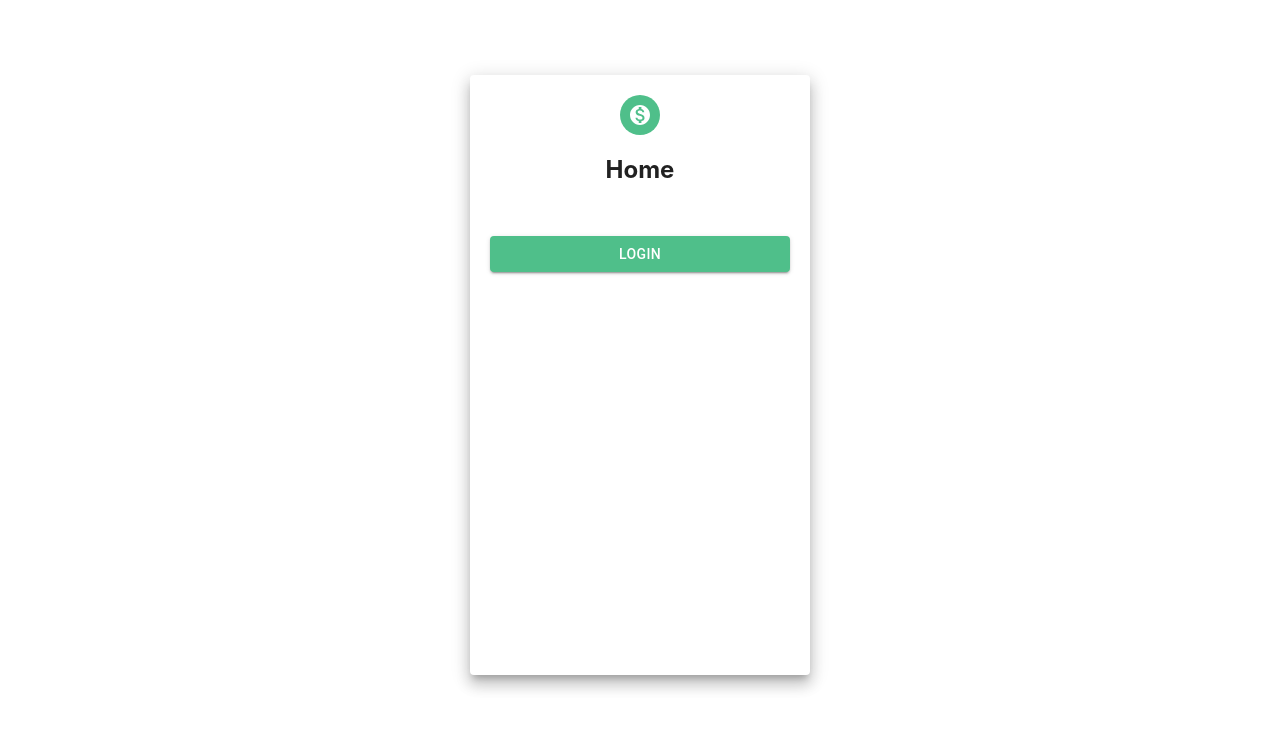
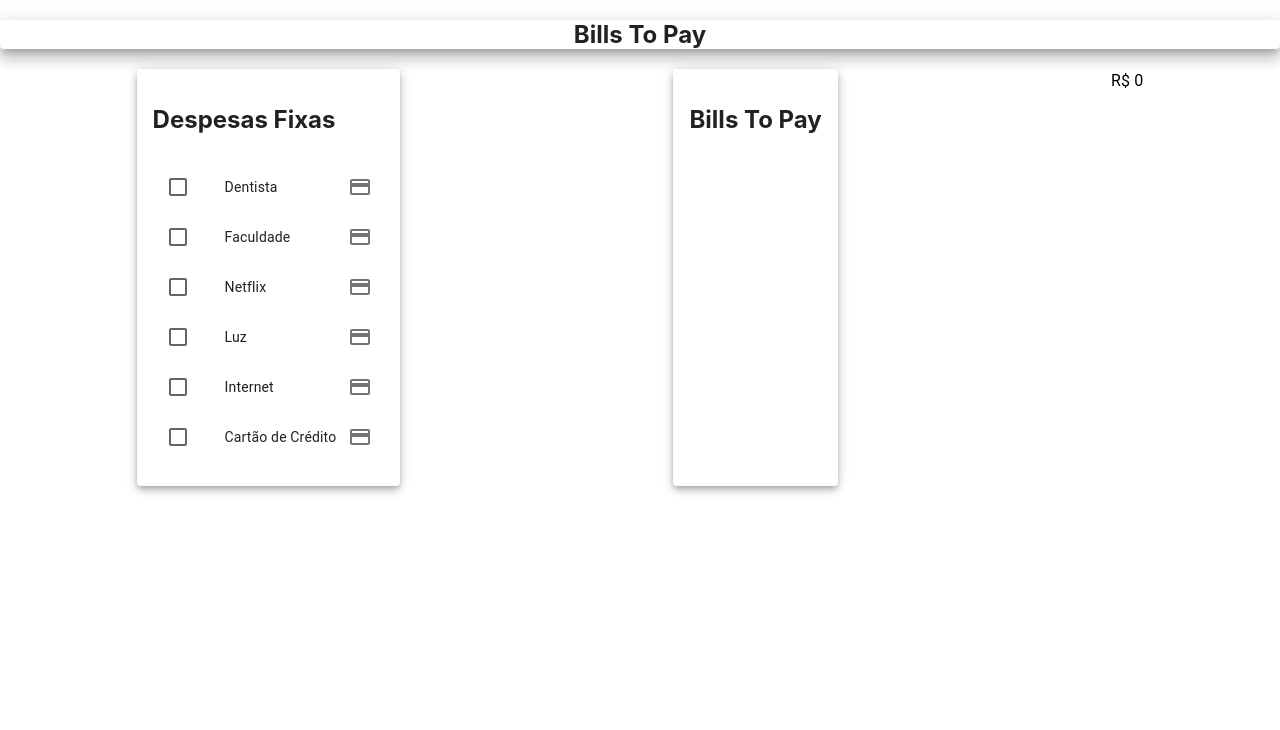
Before and after one commit to 22-YanKaiky/bills-to-pays, a React (Create React App) app: page / in a window 1280 px wide. Shown: the top 730 px of the page. Built offline with nearby package versions, Linux system fonts and the light colour scheme; no server answers.

Commit message:
feat(Home): add cards

```diff
--- a/package.json
+++ b/package.json
@@ -5,6 +5,8 @@
   "dependencies": {
     "@emotion/react": "^11.7.1",
     "@emotion/styled": "^11.6.0",
+    "@material-ui/styles": "^4.11.4",
+    "@material-ui/system": "^5.0.0-beta.5",
     "@mui/icons-material": "^5.3.1",
     "@mui/material": "^5.3.1",
     "@testing-library/jest-dom": "^5.16.1",
--- a/src/pages/Home/index.js
+++ b/src/pages/Home/index.js
@@ -1,59 +1,125 @@
-import { Avatar, Button, Grid, Paper } from "@mui/material";
-import MonetizationOnIcon from '@mui/icons-material/MonetizationOn';
-import UsersAPI from '../../Services/UsersAPI';
-import { Link } from 'react-router-dom';
-import React, { useEffect, useState } from "react";
-import axios from "axios";
+import React, { useState } from "react";
+import Payment from '@mui/icons-material/Payment';
+import { Button, Checkbox, Grid, IconButton, List, ListItem, ListItemButton, ListItemIcon, ListItemText, Paper, Typography } from "@mui/material";
+import { makeStyles } from '@material-ui/styles';
 
-const paperStyle = {
-    padding: 20,
-    height: '70vh',
-    width: 300,
-    margin: '75px auto'
-}
+const useStyles = makeStyles({
+  paper: {
+    borderRadius: 6,
+    padding: 16
+  },
 
-const avatarStyle = {
-    backgroundColor: '#4fbf8a'
-}
-
-const buttonStyle = {
-    margin: '2rem 0',
-    backgroundColor: '#4fbf8a'
-}
+  cards: {
+    display: 'flex',
+    justifyContent: 'space-around'
+  }
+})
 
 export default function Home() {
-    const [user, setUser] = useState([]);
+  const classes = useStyles();
+  const [billsTopay, setBillsTopay] = useState([]);
+  const [checked, setChecked] = useState([]);
+  const [ligth, setLigth] = useState('');
+  const [internet, setInternet] = useState('');
+  const [creditCard, setCreditCard] = useState('');
 
-    useEffect(() => {
-        async function getUsers() {
-            const response = await axios.get(UsersAPI);
+  const bills = [
+    {
+      name: 'Dentista',
+      value: 169.73,
+    },
+    {
+      name: 'Faculdade',
+      value: 189.68,
+    },
+    {
+      name: 'Netflix',
+      value: 55.90,
+    },
+    {
+      name: 'Luz',
+      value: ligth,
+      // value: 180.00,
+    },
+    {
+      name: 'Internet',
+      value: internet,
+      // value: 130.00,
+    },
+    {
+      name: 'Cartão de Crédito',
+      value: creditCard,
+      // value: 400.00,
+    },
+  ]
 
-            setUser(response.data)
-        }
+  const handleToggle = (value) => () => {
+    const currentIndex = checked.indexOf(value);
+    const newChecked = [...checked];
 
-        getUsers();
-    }, [user])
+    if (currentIndex === -1) {
+      newChecked.push(value);
+    } else {
+      newChecked.splice(currentIndex, 1);
+    }
 
-    return (
-        <Grid>
-            <Paper elevation={10} style={paperStyle}>
-                <Grid align='center'>
-                    <Avatar style={avatarStyle}>
-                        <MonetizationOnIcon />
-                    </Avatar>
+    setChecked(newChecked);
+  };
 
-                    <h2>Home</h2>
-                </Grid>
+  return (
+    <Grid>
+      <Paper elevation={10} >
+        <Grid align='center'>
+          <h2>Bills To Pay</h2>
+        </Grid>
+      </Paper>
 
-                <Button component={Link}
-                    to="/login"
-                    type='submit'
-                    style={buttonStyle}
-                    fullWidth variant='contained'
+      <div className={classes.cards}>
+        <Paper className={classes.paper} elevation={5}>
+          <Grid>
+            <h2>Despesas Fixas</h2>
+          </Grid>
+
+          <List sx={{ width: '100%', maxWidth: 360, bgcolor: 'background.paper' }}>
+            {bills.map((value) => {
+              const labelId = `checkbox-list-label-${value.name}`;
+
+              return (
+                <ListItem
+                  key={value.value}
+                  secondaryAction={
+                    <IconButton edge="end" aria-label="comments">
+                      <Payment />
+                    </IconButton>
+                  }
+                  disablePadding
                 >
-                    Login
-                </Button>
-            </Paper>
-        </Grid>
-    )
+                  <ListItemButton role={undefined} onClick={handleToggle(value.value)} dense>
+                    <ListItemIcon>
+                      <Checkbox
+                        edge="start"
+                        checked={checked.indexOf(value.value) !== -1}
+                        tabIndex={-1}
+                        disableRipple
+                        inputProps={{ 'aria-labelledby': labelId }}
+                      />
+                    </ListItemIcon>
+                    <ListItemText id={labelId} primary={value.name} />
+                  </ListItemButton>
+                </ListItem>
+              );
+            })}
+          </List>
+        </Paper>
+
+        <Paper className={classes.paper} elevation={5}>
+          <Grid align='center'>
+            <h2>Bills To Pay</h2>
+          </Grid>
+        </Paper>
+
+        <Typography value='amount'>{`R$ ${billsTopay.value === undefined && 0}`}</Typography>
+      </div>
+    </Grid>
+  )
 }
```
Also changed, not shown: 1 other file (tests, documents, lock files or other folders).
